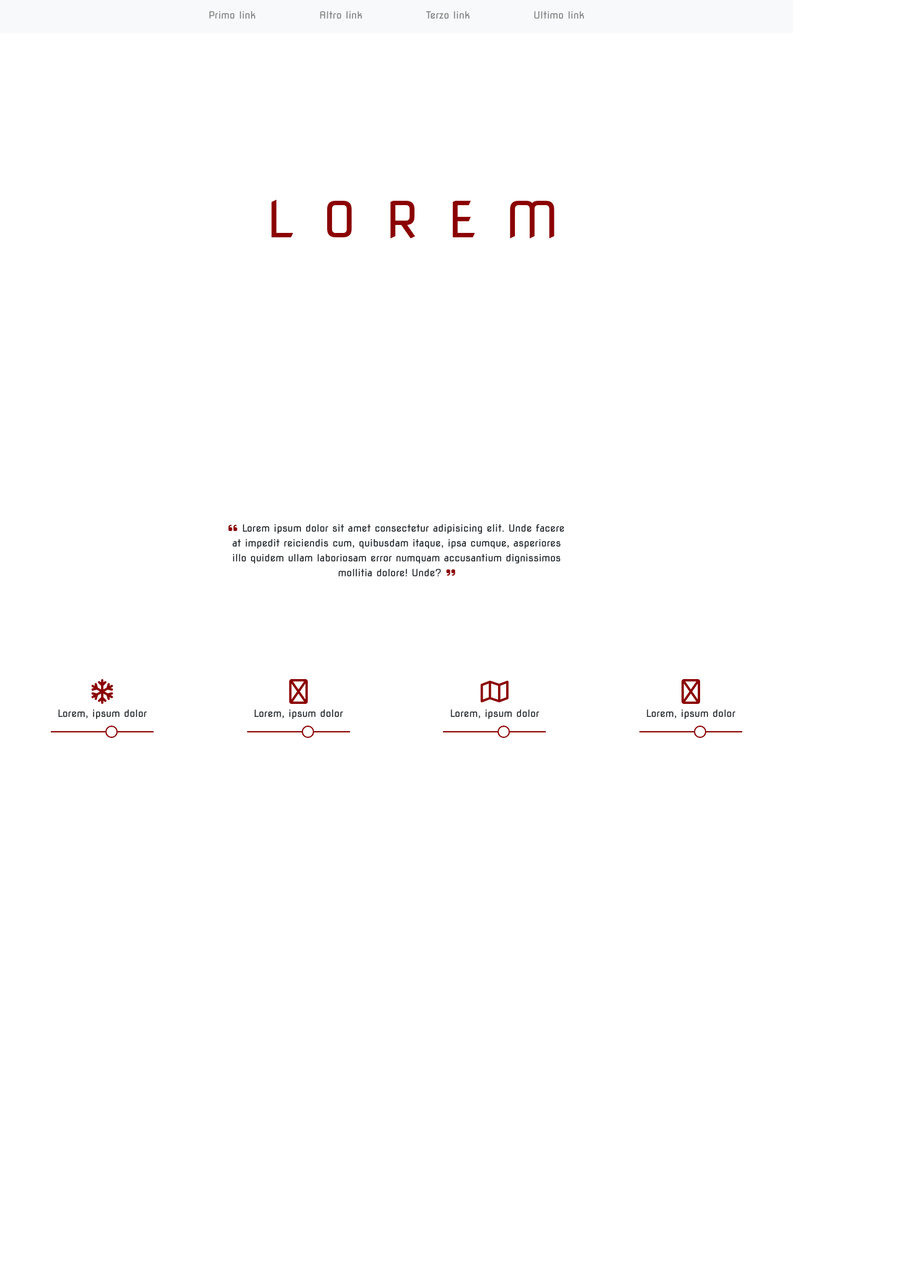
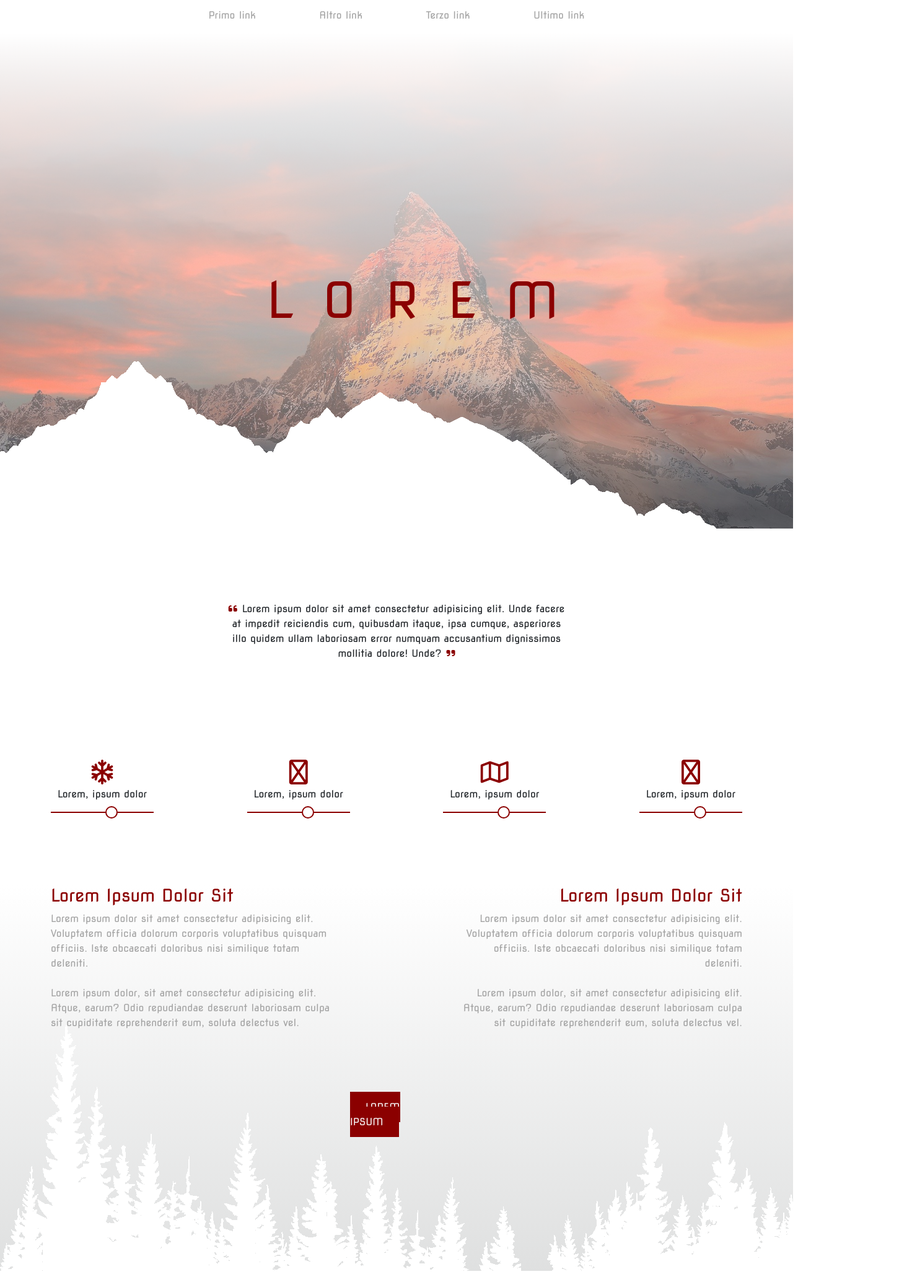
Before and after one commit to Esu-gra/Red_project, a plain HTML site: page index.html in a window 1280 px wide. Shown: the part 77-2146 px from the top of the page at 62% size, 1472 px wide, since content can reach past the window. Before the commit the page ends 1328 px from the top, so only its background shows below. Drawn offline with nearby package versions, Linux system fonts and the light colour scheme.

Commit message:
creazione section 2

```diff
--- a/index.html
+++ b/index.html
@@ -6,7 +6,9 @@
     <meta name="viewport" content="width=device-width, initial-scale=1">
     <title>Bootstrap demo</title>
     <!--fontawesome-->
-    <link rel="stylesheet" href="https://cdnjs.cloudflare.com/ajax/libs/font-awesome/6.5.0/css/all.min.css" integrity="sha512-Avb2QiuDEEvB4bZJYdft2mNjVShBftLdPG8FJ0V7irTLQ8Uo0qcPxh4Plq7G5tGm0rU+1SPhVotteLpBERwTkw==" crossorigin="anonymous" referrerpolicy="no-referrer" />
+    <link rel="stylesheet" href="https://cdnjs.cloudflare.com/ajax/libs/font-awesome/6.5.0/css/all.min.css"
+        integrity="sha512-Avb2QiuDEEvB4bZJYdft2mNjVShBftLdPG8FJ0V7irTLQ8Uo0qcPxh4Plq7G5tGm0rU+1SPhVotteLpBERwTkw=="
+        crossorigin="anonymous" referrerpolicy="no-referrer" />
     <!--googlefont-->
     <link rel="preconnect" href="https://fonts.googleapis.com">
     <link rel="preconnect" href="https://fonts.gstatic.com" crossorigin>
@@ -19,24 +21,20 @@
 </head>
 
 <body>
-    <nav class="conteiner-fluid  nav-fixed bg-light">
-        <div class="row  justify-content-center" >
+    <nav class="conteiner-fluid  nav-fixed">
+        <div class="row  justify-content-center">
             <div class="col-1 py-3">
                 <img class="w-100" src="./media/logo.png" alt="">
             </div>
             <div class="col-12 text-center py-3">
-                <a class="no_decoration mx-5" href="">Primo link</a>
-                <a class="no_decoration mx-5" href="">Altro link</a>
-                <a class="no_decoration mx-5" href="">Terzo link</a>
-                <a class="no_decoration mx-5" href="">Ultimo link</a>
+                <a class="no_decoration mx-5 text-grey" href="">Primo link</a>
+                <a class="no_decoration mx-5 text-grey" href="">Altro link</a>
+                <a class="no_decoration mx-5 text-grey" href="">Terzo link</a>
+                <a class="no_decoration mx-5 text-grey" href="">Ultimo link</a>
             </div>
         </div>
     </nav>
-
-
-
     <!--creazione header-->
-
     <header class="container-fluid bg-hero vh-100 p-relative ">
         <h1 class="p-absolute display-1 ">
             <span class="mx-2">L</span>
@@ -44,27 +42,27 @@
             <span class="mx-2">R</span>
             <span class="mx-2">E</span>
             <span class="mx-2">M</span>
-
         </h1>
         <div class="row h-100 align-items-end  ">
             <div class="col-12 p-0  ">
 
-<img  class="img-fluid" src="./media/mountains.png" alt="">
+                <img class="img-fluid" src="./media/mountains.png" alt="">
             </div>
         </div>
-
-
-
     </header>
 
     <!--fine header-->
-
+    <!-- inizio main -->
     <main>
+        <!-- inizio section 1 -->
         <section class="container mt-5 height-60 s1-custom">
             <div class="row justify-content-center">
                 <div class="col-6 text-center">
                     <p>
-                <i class="fa-solid fa-quote-left text-darkred"></i><span class="p-1"></span>Lorem ipsum dolor sit amet consectetur adipisicing elit. Unde facere at impedit reiciendis cum, quibusdam itaque, ipsa cumque, asperiores illo quidem ullam laboriosam error numquam accusantium dignissimos mollitia dolore! Unde?<span class="p-1"></span><i class="fa-solid fa-quote-right text-darkred">
+                        <i class="fa-solid fa-quote-left text-darkred"></i><span class="p-1"></span>Lorem ipsum dolor
+                        sit amet consectetur adipisicing elit. Unde facere at impedit reiciendis cum, quibusdam itaque,
+                        ipsa cumque, asperiores illo quidem ullam laboriosam error numquam accusantium dignissimos
+                        mollitia dolore! Unde?<span class="p-1"></span><i class="fa-solid fa-quote-right text-darkred">
                         </i>
                     </p>
                 </div>
@@ -75,50 +73,56 @@
                         <i class="fa-regular fa-snowflake text-darkred display-6"></i>
                         <p>Lorem, ipsum dolor</p>
                     </div>
-
                 </div>
                 <div class="col-2 p-relative">
                     <div class="borderbottom text-center">
                         <i class="fa-solid fa-mountain text-darkred display-6"></i>
                         <p>Lorem, ipsum dolor</p>
                     </div>
-
                 </div>
                 <div class="col-2 p-relative">
                     <div class="borderbottom text-center">
                         <i class="fa-solid fa-map text-darkred display-6"></i>
                         <p>Lorem, ipsum dolor</p>
                     </div>
-
                 </div>
                 <div class="col-2 p-relative">
                     <div class="borderbottom text-center">
                         <i class="fa-solid fa-campground text-darkred display-6"></i>
                         <p>Lorem, ipsum dolor</p>
                     </div>
-
                 </div>
-
             </div>
         </section>
+        <!-- fine section 1 -->
+        <!-- inizio section 2 -->
+        <section class="container-fluid height-80 bg_s2 p-0 mt-5 p-relative">
+            <img class="img-custom" src="./media/trees2.png" alt="">
+            <div class="container">
+                <div class="row justify-content-between">
+                    <div class="col-12 col-md-5">
+                        <h3 class="text-darkred">Lorem Ipsum Dolor Sit</h3>
+                        <p class="text-grey">Lorem ipsum dolor sit amet consectetur adipisicing elit. Voluptatem officia dolorum corporis voluptatibus quisquam officiis. Iste obcaecati doloribus nisi similique totam deleniti. <br><br> Lorem ipsum dolor, sit amet consectetur adipisicing elit. Atque, earum? Odio repudiandae deserunt laboriosam culpa sit cupiditate reprehenderit eum, soluta delectus vel.
+                        </p>
+                    </div>
+                    <div class="col-12 col-md-5 text-end">
+                        <h3 class="text-darkred">Lorem Ipsum Dolor Sit</h3>
+                        <p class="text-grey">Lorem ipsum dolor sit amet consectetur adipisicing elit. Voluptatem officia dolorum corporis voluptatibus quisquam officiis. Iste obcaecati doloribus nisi similique totam deleniti. <br><br> Lorem ipsum dolor, sit amet consectetur adipisicing elit. Atque, earum? Odio repudiandae deserunt laboriosam culpa sit cupiditate reprehenderit eum, soluta delectus vel.
+                        </p>
+                    </div>
+                </div>
+                <div class="row p-5 mt-5 justify-content-center">
+                    <div class="col-12 col-md-2">
+                        <a class="no_decoration btn-s2 text-light" href="">LOREM IPSUM</a>
+                    </div>
+                </div>
+            </div>
+        </section>
+        <!-- fine section 2 -->
     </main>
-
-
-
-
-
-
-
-
-
-
     <script src="https://cdn.jsdelivr.net/npm/bootstrap@5.3.2/dist/js/bootstrap.bundle.min.js"
         integrity="sha384-C6RzsynM9kWDrMNeT87bh95OGNyZPhcTNXj1NW7RuBCsyN/o0jlpcV8Qyq46cDfL"
         crossorigin="anonymous"></script>
-
-
-
-
 </body>
 
 </html>
--- a/style.css
+++ b/style.css
@@ -1,101 +1,87 @@
+:root {
+    --primary-text: darkred;
+    --secondary-text: black;
+    --light-text: rgb(164, 164, 164);
+}
+
 /* generic class */
-.myborder{
+.myborder {
     border: 5px solid rgb(189, 44, 44);
 
 
 }
 
+.text-darkred {
 
-.text-darkred{
+    color: var(--primary-text);
 
-    color: darkred;
+}
+.text-grey {
+    color: var(--light-text);
 
 }
 
-.no_decoration{
+.no_decoration {
     text-decoration: none;
-    color: grey;
 }
 
+.height-80 {
+    height: 80vh;
 
-.height-60{
+}
+
+.height-60 {
     height: 60vh;
 
 }
+
 /* body  */
-body{
+body {
     font-family: 'Nova Square', sans-serif;
 }
 
 /* navbar */
 
-.nav-fixed{
+.nav-fixed {
     z-index: 1;
-    position: fixed;
     width: 100%;
 }
 
 
-.logo{
+.logo {
     width: 30px;
-<<<<<<< HEAD
-}
-=======
 }
 
 /*header*/
-
-.bg-hero{
-    /*background-image:url("./media/switzerland-862870_1920\ \(1\).jpg") ;*/
-
-    background-size: cover ;
+.bg-hero {
     z-index: 0;
-    background: linear-gradient(0deg, rgba(219,218,233,1) 0%, rgba(255,255,255,0.5144651610644257) 0%, rgba(165,166,166,1) 100%), url("./media/switzerland-862870_1920\ \(1\).jpg");
-
+    background: linear-gradient(0deg, rgba(255, 255, 255, 1) 0%, rgba(255, 255, 255, 0.2) 0%, rgba(255, 255, 255, 1) 100%), url("./media/switzerland-862870_1920\ \(1\).jpg");
+    background-size: cover;
 }
 
-
-.title{
-
-  color: darkred;
-
-}
-
-
-.p-relative{
+.p-relative {
     position: relative;
 
 }
 
-
-.p-absolute{
+.p-absolute {
     position: absolute;
 }
 
-
-h1{
+h1 {
     top: 48%;
     left: 33%;
-    color: darkred;
-    /*background: linear-gradient(0deg, rgba(219,218,233,1) 0%, rgba(255,255,255,0.5144651610644257) 0%, rgba(165,166,166,1) 100%);*/
-
+    color: var(--primary-text);
 }
 
-/*section uno*/
+/*section 1*/
 
-.borderbottom
-{
+.borderbottom {
     border-bottom: 2px solid darkred;
-
-
-
-
 }
 
-
-
 .borderbottom::after {
-content:'';
+    content: '';
     width: 20px;
     height: 20px;
     border: 2px solid darkred;
@@ -104,16 +90,27 @@ position: absolute;
     border-radius: 20px;
     bottom: -9px;
     left: 100px;
-
-
-
-
 }
 
-
-.s1-custom{
+.s1-custom {
     display: flex;
     flex-direction: column;
     justify-content: space-around;
 }
->>>>>>> feae6e342fd29706725c5b73bc9ec01017296711
+
+/*section 2*/
+.bg_s2 {
+    background: rgb(219, 218, 233);
+    background: linear-gradient(180deg, rgba(219, 218, 233, 1) 0%, rgba(255, 255, 255, 0.5144651610644257) 0%, rgb(222, 223, 223) 100%);
+}
+
+.img-custom {
+    position: absolute;
+    bottom: 0px;
+}
+
+.btn-s2{
+    background-color: var(--primary-text);
+    padding: 15px 25px;
+
+}
```
Also changed, not shown: media/trees2.png (added). Lines whose indentation alone changed are shown as unchanged.
